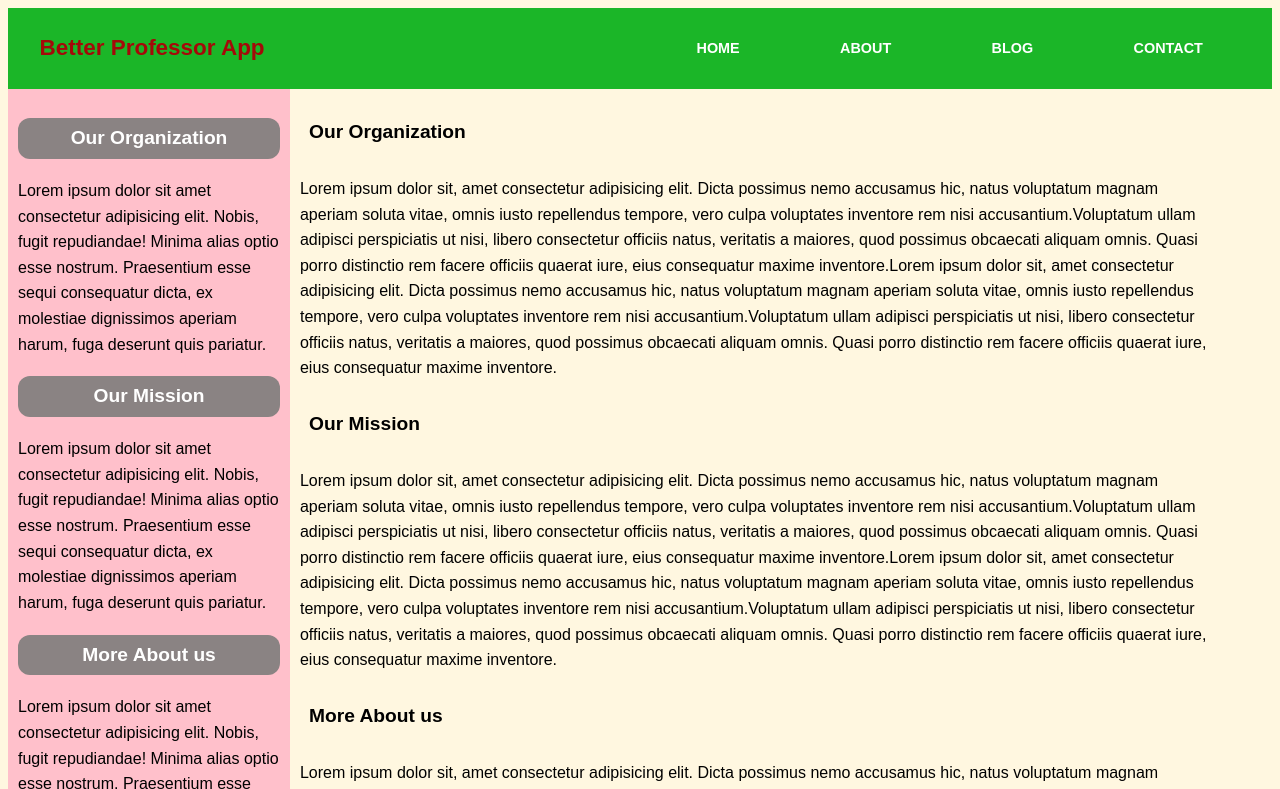
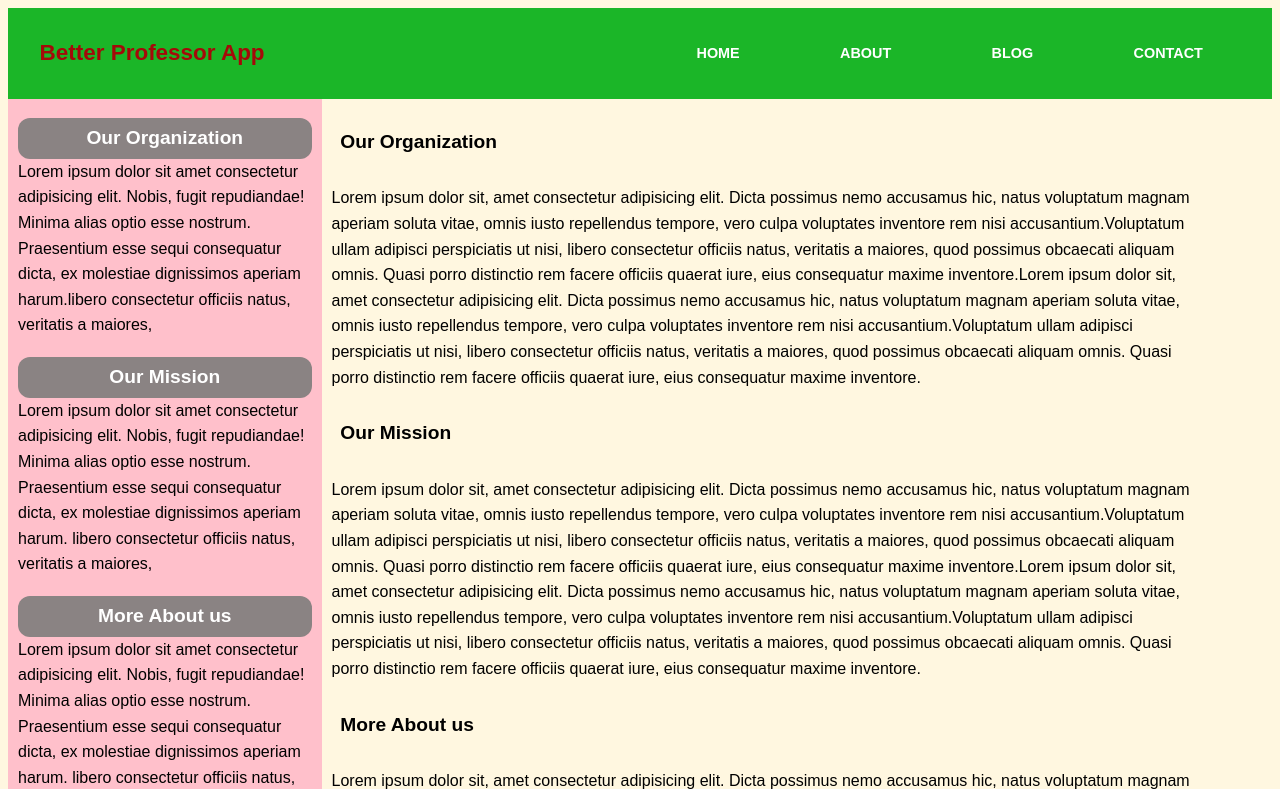
Before and after one commit to Better-Professor-Team/Marketing-Page, a plain HTML site: page about.html in a window 1280 px wide. Shown: the top 789 px of the page. Drawn offline with Linux system fonts and the light colour scheme; a web font is replaced by a local one.

Commit message:
regular commits

```diff
--- a/about.html
+++ b/about.html
@@ -28,22 +28,21 @@
 
             <p>
                 <p class = "aside-title">Our Organization</p>
-            Lorem ipsum dolor sit amet consectetur adipisicing elit. Nobis, fugit repudiandae! Minima alias optio esse nostrum. Praesentium esse sequi consequatur dicta, ex molestiae dignissimos aperiam harum, fuga deserunt quis pariatur.
+            Lorem ipsum dolor sit amet consectetur adipisicing elit. Nobis, fugit repudiandae! Minima alias optio esse nostrum. Praesentium esse sequi consequatur dicta, ex molestiae dignissimos aperiam harum.libero consectetur officiis natus, veritatis a maiores,
             </p>
              <p>
                  <p class = "aside-title">Our Mission</p>
-            Lorem ipsum dolor sit amet consectetur adipisicing elit. Nobis, fugit repudiandae! Minima alias optio esse nostrum. Praesentium esse sequi consequatur dicta, ex molestiae dignissimos aperiam harum, fuga deserunt quis pariatur.
-            </p>
+            Lorem ipsum dolor sit amet consectetur adipisicing elit. Nobis, fugit repudiandae! Minima alias optio esse nostrum. Praesentium esse sequi consequatur dicta, ex molestiae dignissimos aperiam harum. libero consectetur officiis natus, veritatis a maiores,
              <p>
                  <p class = "aside-title">More About us</p>
-            Lorem ipsum dolor sit amet consectetur adipisicing elit. Nobis, fugit repudiandae! Minima alias optio esse nostrum. Praesentium esse sequi consequatur dicta, ex molestiae dignissimos aperiam harum, fuga deserunt quis pariatur.
+            Lorem ipsum dolor sit amet consectetur adipisicing elit. Nobis, fugit repudiandae! Minima alias optio esse nostrum. Praesentium esse sequi consequatur dicta, ex molestiae dignissimos aperiam harum. libero consectetur officiis natus, veritatis a maiores,
             </p>
              <p class = "aside-title"p>Blog</p>
-            Lorem ipsum dolor sit amet consectetur adipisicing elit. Nobis, fugit repudiandae! Minima alias optio esse nostrum. Praesentium esse sequi consequatur dicta, ex molestiae dignissimos aperiam harum, fuga deserunt quis pariatur.
+            Lorem ipsum dolor sit amet consectetur adipisicing elit. Nobis, fugit repudiandae! Minima alias optio esse nostrum. Praesentium esse sequi consequatur dicta, ex molestiae dignissimos aperiam harum. libero consectetur officiis natus, veritatis a maiores,
             </p>
              <p>
                  <p class = "aside-title">Contact us</p>
-            Lorem ipsum dolor sit amet consectetur adipisicing elit. Nobis, fugit repudiandae! Minima alias optio esse nostrum. Praesentium esse sequi consequatur dicta, ex molestiae dignissimos aperiam harum, fuga deserunt quis pariatur.
+            Lorem ipsum dolor sit amet consectetur adipisicing elit. Nobis, fugit repudiandae! Minima alias optio esse nostrum. Praesentium esse sequi consequatur dicta, ex molestiae dignissimos aperiam harum. libero consectetur officiis natus, veritatis a maiores,
             </p>
     </div>
 
--- a/less/about.less
+++ b/less/about.less
@@ -15,6 +15,9 @@ html{
 
         nav{
             background-color:rgb(27, 182, 40);
+             padding-top: 5px;
+             padding-bottom: 5px;
+            // border-radius: 12px;
 
             display: flex;
             justify-content: center;
@@ -61,10 +64,12 @@ html{
             flex-direction: row;
         }
         .aside-left{
-            width: 150%;
+            width: 25%;
             font-size: 1rem;
             margin-right: 10px;
+            margin-top: 0px;
             padding: 10px;
+            padding-top: 0px;
             box-sizing: border-box;
             background-color: pink;
 
@@ -76,6 +81,7 @@ html{
                 font-size: 1.2rem;
                 font-weight: bold;
                 text-align: center;
+                   margin-bottom: 0;
                 &:hover{
                     background: white;
                     color: rgb(138, 131, 131);
@@ -85,6 +91,7 @@ html{
             }
         }
         .text-right{
+            width: 75%;
              display: flex;
             flex-direction: column;
             box-sizing: border-box;
```
Also changed, not shown: css/about.css.
